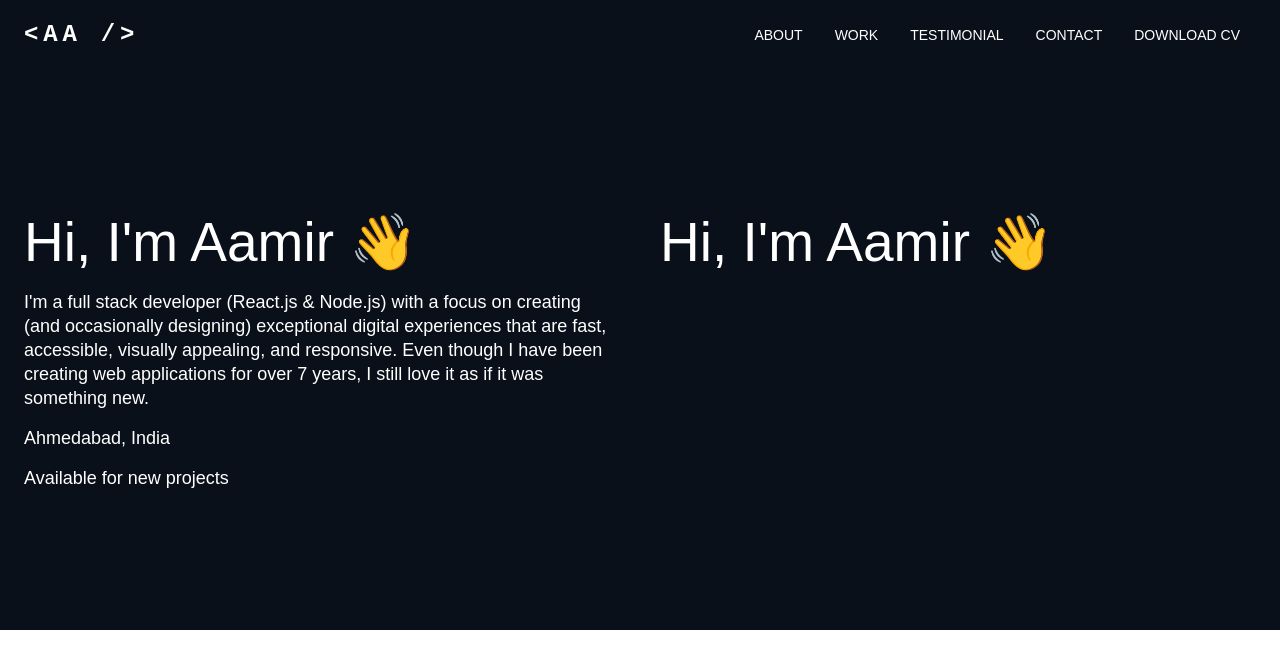
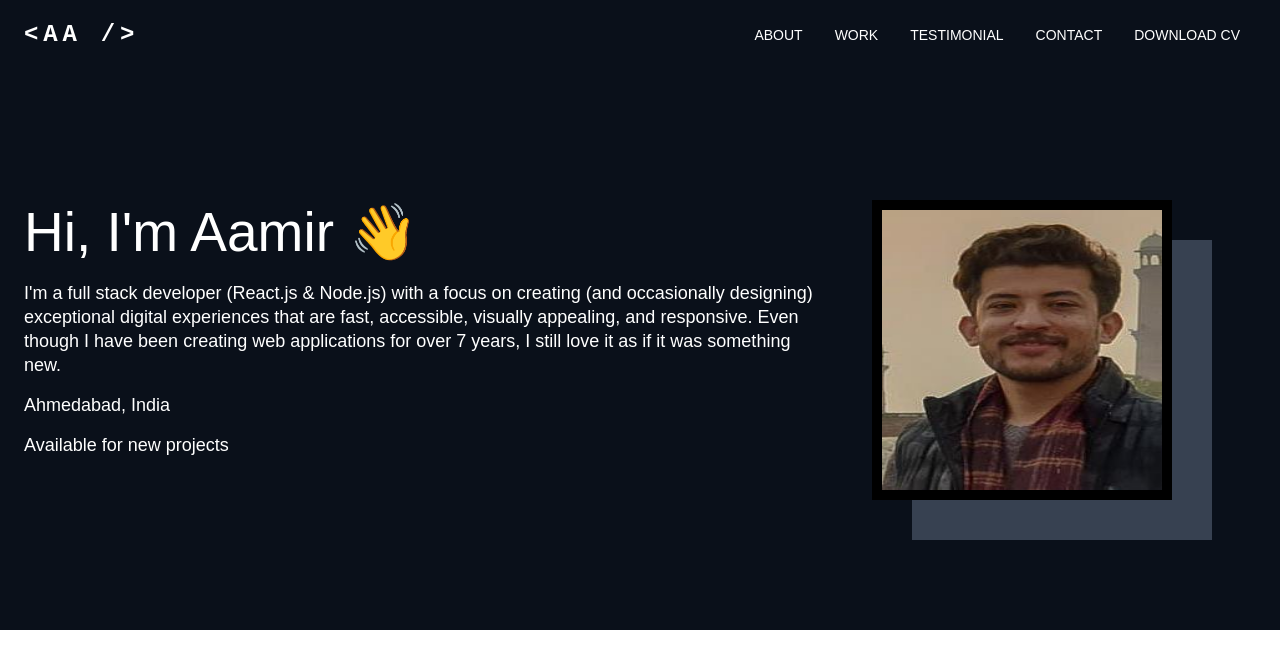
Before and after one commit to AamirMahboob/amir-personal-portfolio, a React (Vite) app: page / in a window 1280 px wide. Shown: the top 668 px of the page. Built offline with nearby package versions, Linux system fonts and the light colour scheme.

Commit message:
hero section completed

```diff
--- a/src/components/Hero.jsx
+++ b/src/components/Hero.jsx
@@ -3,22 +3,22 @@ import Grid from "@mui/material/Grid2";
 import React from "react";
 import theme from "../theme/theme";
 import { CustomTypo } from "./common/CustomTypo";
+import img from "../assets/img.jpeg";
 
 const Hero = () => {
   const theme = useTheme();
   return (
     <Container
-      maxWidth="lg"
+    maxWidth="xxl"
       sx={{
         height: "70vh",
         backgroundColor: theme.palette.primary.main,
         display: "flex",
         alignItems: "center",
-          width: '100%'
       }}
     >
-      <Grid container     spacing={5}   >
-        <Grid size={6} >
+      <Grid container spacing={5}>
+        <Grid size={8}   >
           <Stack spacing={2}>
             <CustomTypo variant="h1" fontWidth={500} color="white">
               Hi, I'm Aamir 👋
@@ -38,11 +38,44 @@ const Hero = () => {
             </CustomTypo>
           </Stack>
         </Grid>
-        <Grid size={6}>
-          <CustomTypo variant="h1" fontWidth={500} color="white">
-            Hi, I'm Aamir 👋
-          </CustomTypo>
-        </Grid>
+        <Grid size={4} >
+
+          <Box sx={{ position: "relative", width: "100%" }}>
+
+  <Box
+    sx={{
+      position: "relative",
+      backgroundColor: "white",
+      width: "300px",
+      height: "300px",
+      border: "10px solid black",
+      zIndex: 2,  // Ensure the image is on top
+
+    }}
+  >
+    <img
+      src={img}
+      alt="Profile"
+      style={{ width: "100%", height: "100%", }}
+    />
+  </Box>
+
+  {/* Border Box */}
+  <Box
+    sx={{
+      position: "absolute",
+      top: 40,
+      left: 40,
+      width: "300px",
+      height: "300px",
+      backgroundColor: "#374151",
+      border: "5px solid #374151",  // The black border
+      zIndex: 1,  // This should be behind the image
+    }}
+  ></Box>
+</Box>
+
+      </Grid>
       </Grid>
     </Container>
   );
```
Also changed, not shown: src/assets/img.jpeg (added).
